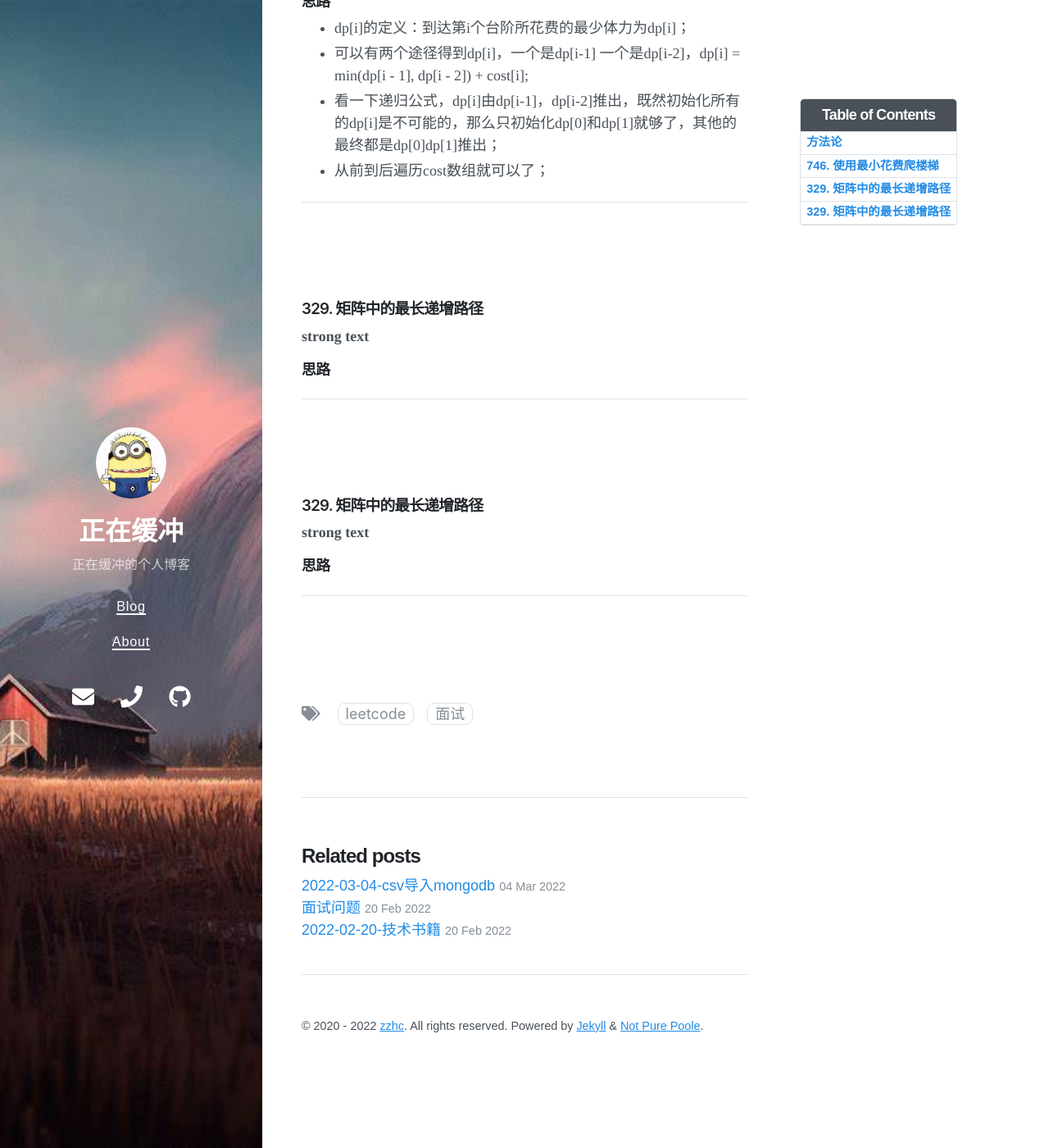
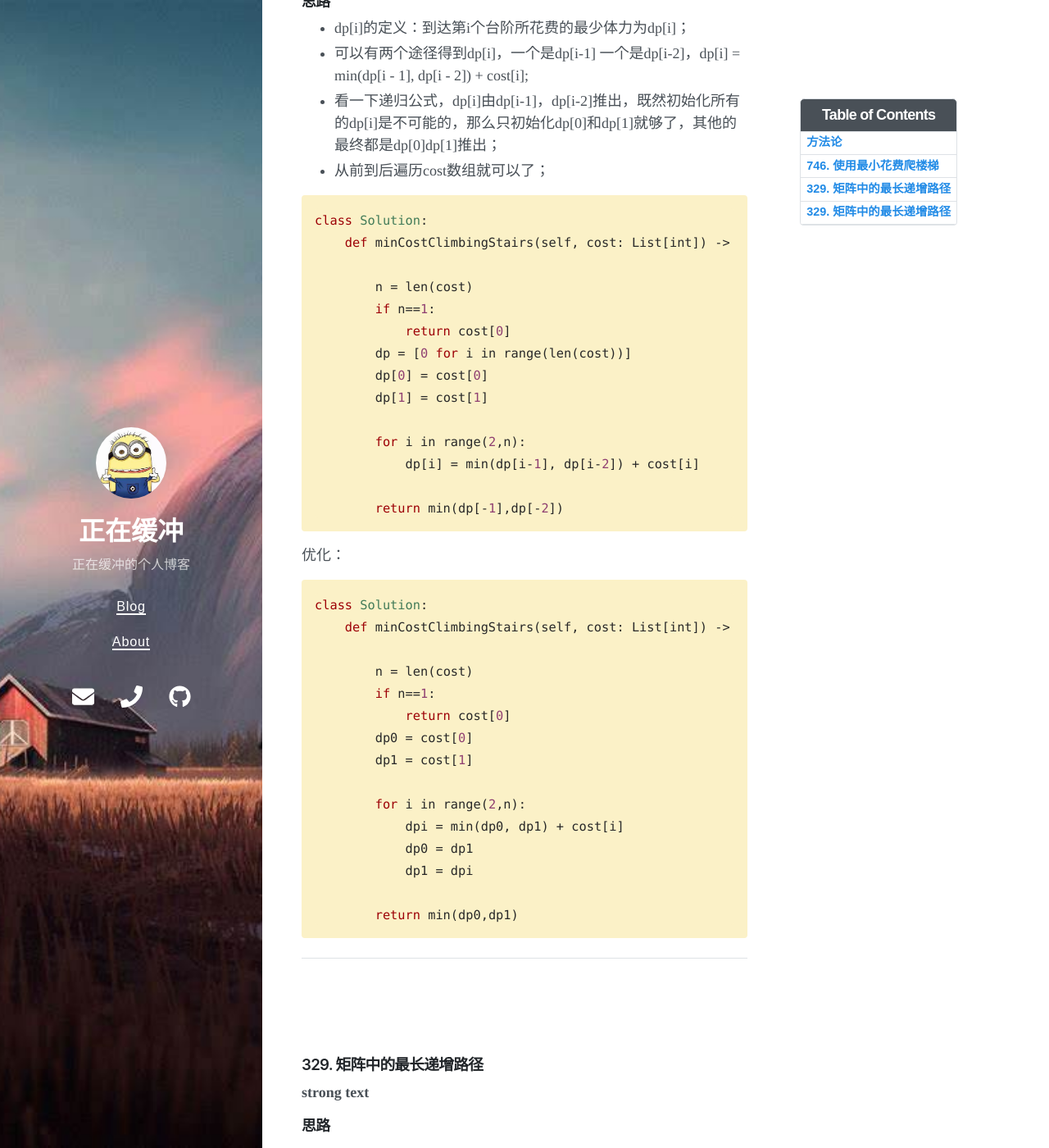
Before and after one commit to Zzhc3321/personal-blog.github.io, a Jekyll site: the page built from _posts/2022-03-04-动态规划.md, in a window 1280 px wide and 1400 px high, scrolled down 510 px. Shown: the whole window at 82% size. Built offline with Jekyll 4.4.1, drawn with Linux system fonts in a browser that asks for light colours; nearby versions of some CDN libraries.

Commit message:
修改文件: _posts/2022-03-04-动态规划.md

````diff
--- a/_posts/2022-03-04-动态规划.md
+++ b/_posts/2022-03-04-动态规划.md
@@ -32,9 +32,42 @@ author: zzhc
 
 
 
+```python
+class Solution:
+    def minCostClimbingStairs(self, cost: List[int]) -> int:
 
+        n = len(cost)
+        if n==1:
+            return cost[0]
+        dp = [0 for i in range(len(cost))]
+        dp[0] = cost[0]
+        dp[1] = cost[1]
 
+        for i in range(2,n):
+            dp[i] = min(dp[i-1], dp[i-2]) + cost[i]
 
+        return min(dp[-1],dp[-2])
+```
+
+优化：
+
+```python
+class Solution:
+    def minCostClimbingStairs(self, cost: List[int]) -> int:
+
+        n = len(cost)
+        if n==1:
+            return cost[0]
+        dp0 = cost[0]
+        dp1 = cost[1]
+
+        for i in range(2,n):
+            dpi = min(dp0, dp1) + cost[i]
+            dp0 = dp1
+            dp1 = dpi
+
+        return min(dp0,dp1)
+```
 
 
 
````
